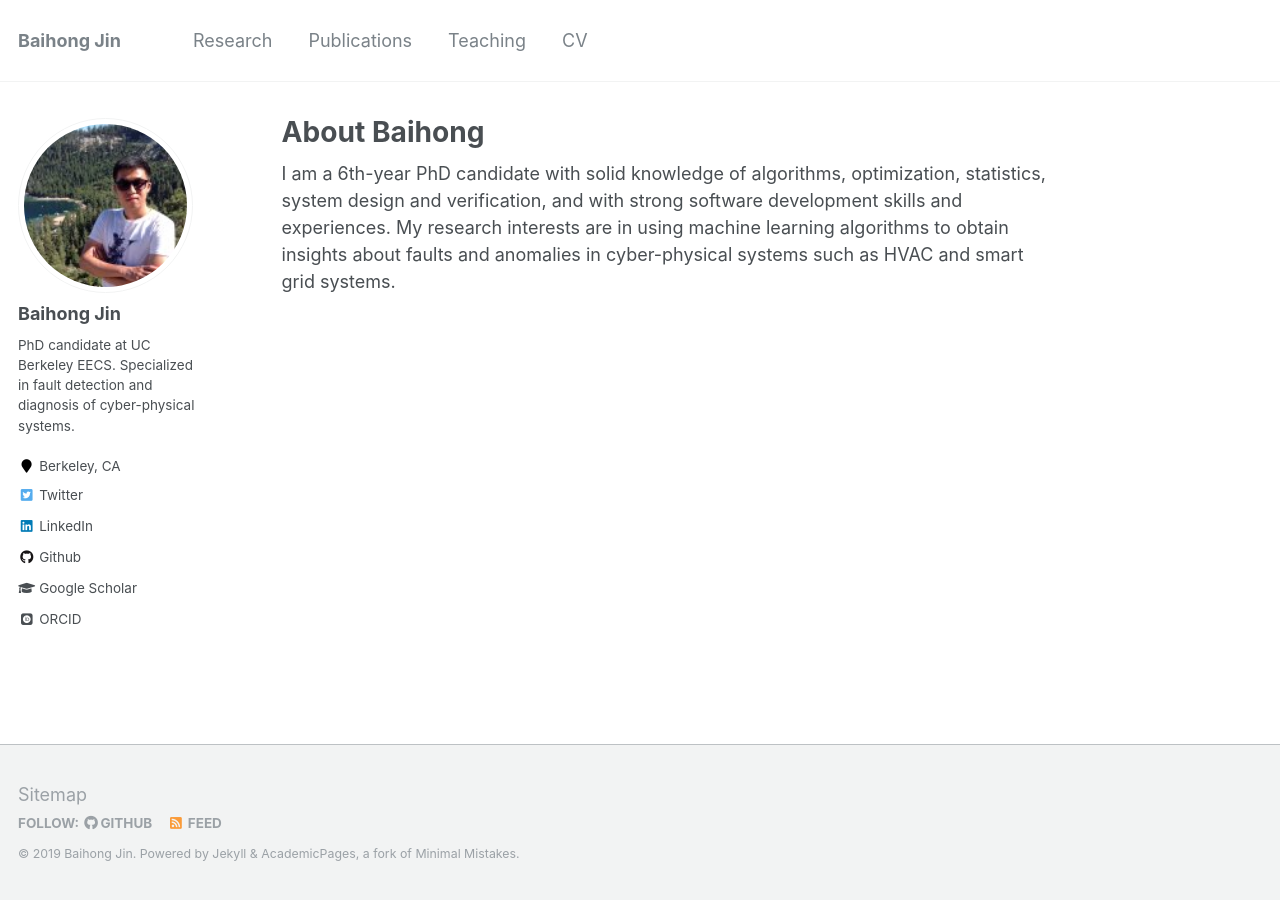
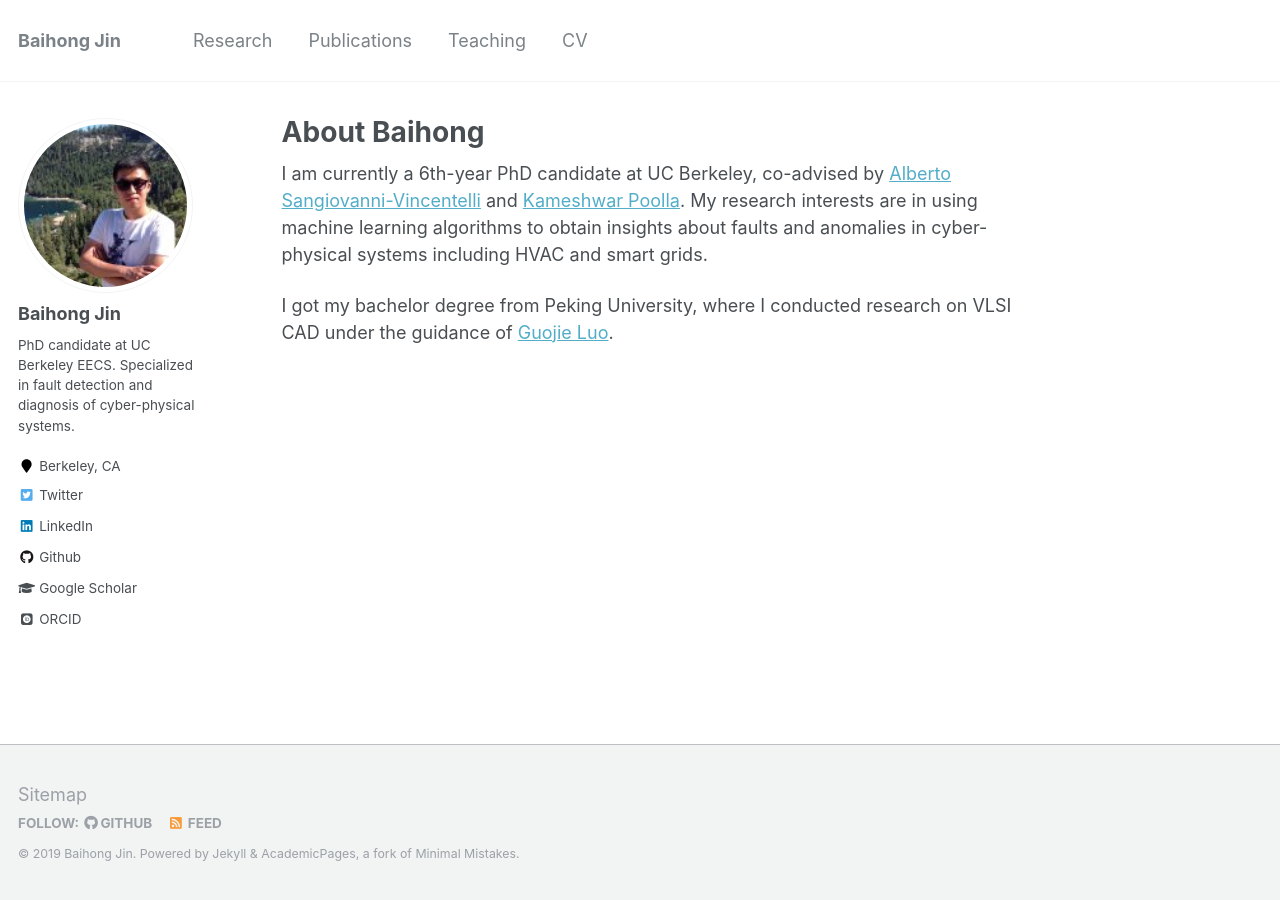
Before and after one commit to ai-cps/ai-cps, a Jekyll site: the page built from _pages/about.md, in a window 1280 px wide. Built offline with Jekyll 4.4.1, drawn with Linux system fonts in a browser that asks for light colours; some web fonts are replaced.

Commit message:
updated about.md

```diff
--- a/_pages/about.md
+++ b/_pages/about.md
@@ -8,4 +8,6 @@ redirect_from:
   - /about.html
 ---
 
-I am a 6th-year PhD candidate with solid knowledge of algorithms, optimization, statistics, system design and verification, and with strong software development skills and experiences. My research interests are in using machine learning algorithms to obtain insights about faults and anomalies in cyber-physical systems such as HVAC and smart grid systems.
+I am currently a 6th-year PhD candidate at UC Berkeley, co-advised by [Alberto Sangiovanni-Vincentelli](http://people.eecs.berkeley.edu/~alberto/) and [Kameshwar Poolla](https://www2.eecs.berkeley.edu/Faculty/Homepages/poolla.html). My research interests are in using machine learning algorithms to obtain insights about faults and anomalies in cyber-physical systems including HVAC and smart grids.
+
+I got my bachelor degree from Peking University, where I conducted research on VLSI CAD under the guidance of [Guojie Luo](https://ceca.pku.edu.cn/en/people_/faculty_/guojie_luo/index.htm).
```
